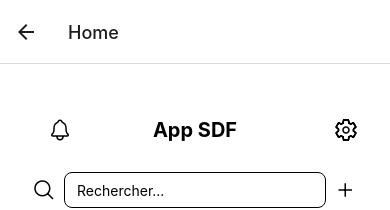
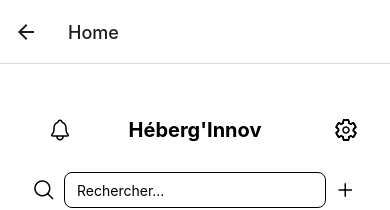
Before and after one commit to Marwan900/hackaton-front, a React Native app: screen /Home in a window 390 px wide. Shown: the top 210 px of the page. Built offline with nearby package versions, Linux system fonts and the light colour scheme.

Commit message:
Update addMessage

```diff
--- a/Screen/HomePage.js
+++ b/Screen/HomePage.js
@@ -39,7 +39,7 @@
         <TouchableOpacity style={styles.iconContainer} onPress={handleNotificationPress}>
           <Ionicons name="notifications-outline" size={24} color="black" style={styles.icon} />
         </TouchableOpacity>
-        <Text style={styles.title}>App SDF</Text>
+        <Text style={styles.title}>Héberg'Innov</Text>
         <TouchableOpacity style={styles.iconContainer} onPress={handleSettingsPress}>
           <Ionicons name="settings-outline" size={24} color="black" style={styles.icon} />
         </TouchableOpacity>
@@ -184,7 +184,7 @@
     paddingHorizontal: 12,
   },
   sendButton: {
-    backgroundColor: '#2196F3',
+    backgroundColor: '#000000',
     paddingHorizontal: 12,
     paddingVertical: 8,
     borderRadius: 8,
```
